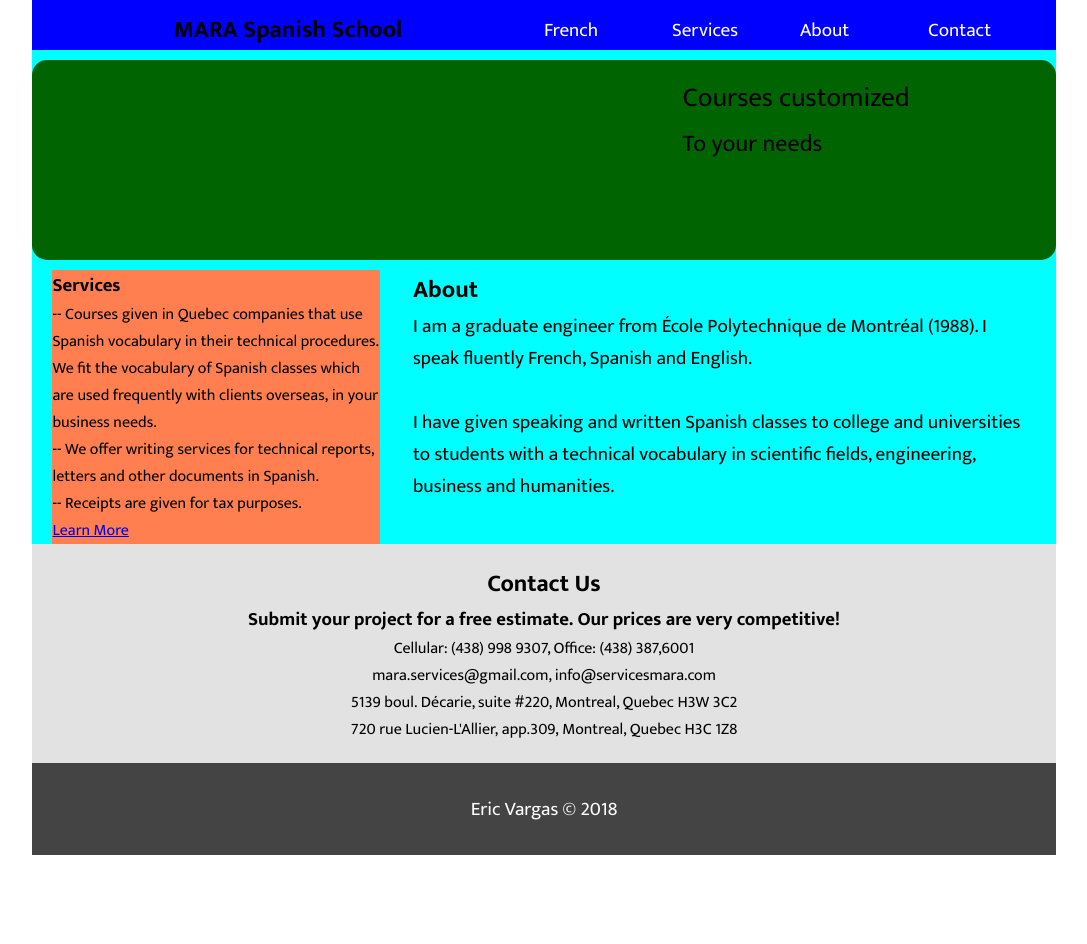
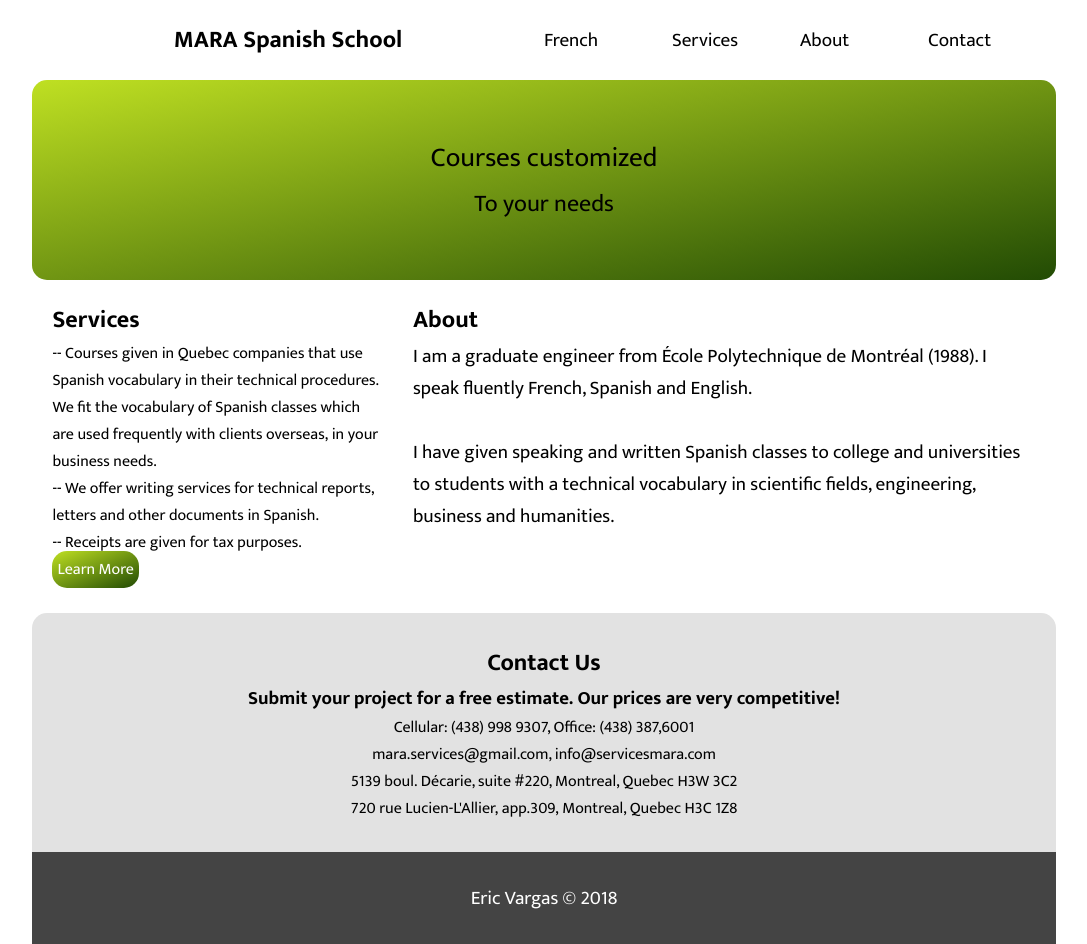
Before and after one commit to ericVargas/spanishSchool, a plain HTML site: page index.html in a window 1280 px wide. Shown: the whole page, without its empty margins (96-1183 px from the left). Before the commit the page ends 855 px from the top, so only its background shows below. Drawn offline with Linux system fonts and the light colour scheme.

Commit message:
removed color blocks and aligned

```diff
--- a/index.html
+++ b/index.html
@@ -29,13 +29,14 @@
 
         <div class="middle">
             <aside id="services">
-                <h3>Services</h3>
+                <h2>Services</h2>
                 <ul>
                     <li>-- Courses given in Quebec companies that use Spanish vocabulary in their technical procedures. We fit the vocabulary of Spanish classes which are used frequently with clients overseas, in your business needs.</li>
                     <li>-- We offer writing services for technical reports, letters and other documents in Spanish.</li>
                     <li>-- Receipts are given for tax purposes.</li>
+                    <li><a id="servB" href="#">Learn More</a></li>
                 </ul>
-                <a href="#">Learn More</a>
+
             </aside>
             <main id="about">
                 <h2>About</h2>
--- a/style.css
+++ b/style.css
@@ -15,14 +15,12 @@ body {
     width: 80%;
     margin: 0 auto;
 /*    display: grid;*/
-    background-color: aqua;
 }
 
 .top {
     display: grid;
     grid-template-columns: repeat(2, 1fr);
-    background-color: blue;
-    padding-top: 10px;
+    padding-top: 20px;
 }
 
 .top h2 {
@@ -41,27 +39,28 @@ body {
 
 .top li a {
     text-decoration: none;
-    color: #fff;
+    color: #000;
     font-size: 1.2rem;
 }
 
 .top li a:hover {
     text-decoration: underline;
-    text-decoration-color: blueviolet;
-    color: #000;
+    text-decoration-color: #000;
+    color: #c3c3c3;
 }
 
 .landing {
     display: grid;
     height: 200px;
-    margin: 10px 0;
-    background-color: darkgreen;
+    margin: 20px 0;
+    background-image: linear-gradient(to bottom right, #BFE022, #224B04);
     border-radius: 15px;
 }
 
 #textL{
-    width: 35%;
-    justify-self: end;
+/*    width: 35%;*/
+    align-self: center;
+    text-align: center;
     font-size: 1.7rem;
     padding: 15px;
 }
@@ -76,12 +75,21 @@ body {
     padding: 0 2%;
 }
 
-#services{
-    background-color: coral;
+#services ul{
+    list-style: none;
 }
 
-#services ul{
-    list-style: none;
+#servB{
+    color: #fff;
+    background-image: linear-gradient(to bottom right, #BFE022, #224B04);
+    padding: 5px;
+    text-decoration: none;
+    border-radius: 15px;
+}
+
+#servB:hover{
+    background-image: linear-gradient(to top left, #BFE022, #224B04);
+    color: #c3c3c3;
 }
 
 #about{
@@ -95,9 +103,12 @@ body {
 }
 
 #contact{
-    padding: 20px 0;
+    padding: 30px 0;
     text-align: center;
     background-color: #e2e2e2;
+    margin-top: 30px;
+    border-top-left-radius: 15px;
+    border-top-right-radius: 15px;
 }
 
 footer{
```
